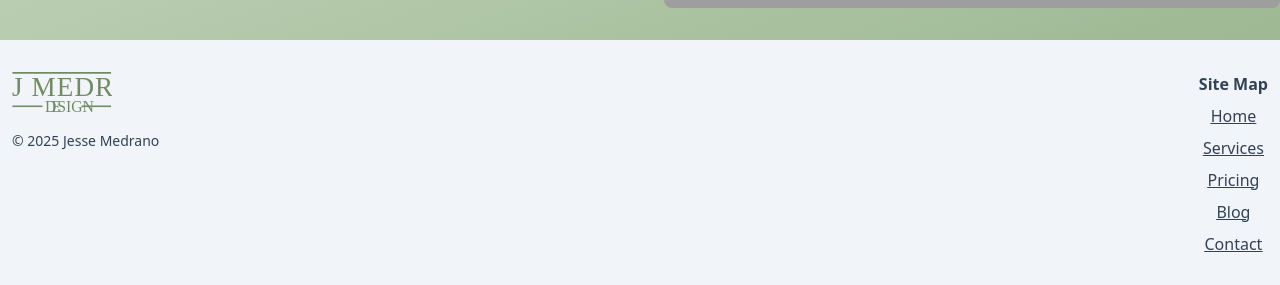
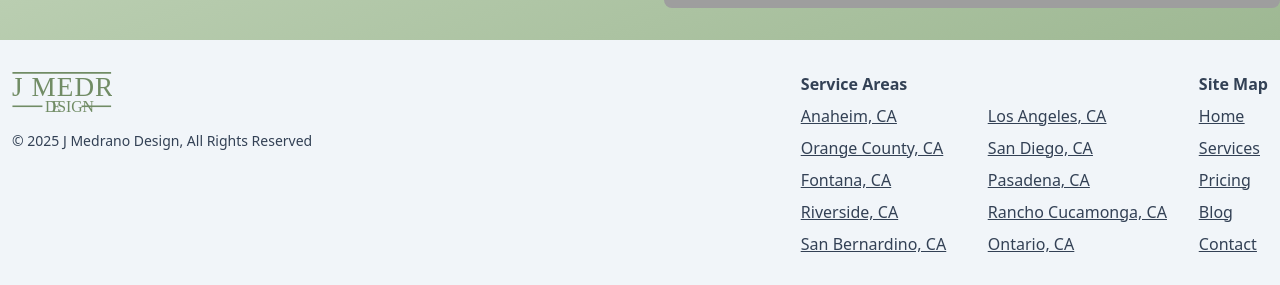
Before and after one commit to Jtamedrano/portfolio-2021, a Next.js app: page / in a window 1280 px wide. Shown: the part 2735-3020 px from the top of the page. Built offline with nearby package versions, Linux system fonts and the light colour scheme; no server answers; grey boxes are pictures that could not be loaded.

Commit message:
task: locations in footer

```diff
--- a/src/components/PageFooter/PageFooter.tsx
+++ b/src/components/PageFooter/PageFooter.tsx
@@ -1,18 +1,31 @@
 import Image from "next/image";
 import Link from "next/link";
-import { NAVIGATION } from "../../constants/nav";
+import { LOCATIONS, NAVIGATION } from "../../constants/nav";
 
 const PageFooter = () => {
   return (
     <footer className="py-8 bg-slate-100">
-      <div className="container mx-auto flex justify-between px-3">
-        <div className="flex flex-col gap-4 text-slate-700">
+      <div className="container mx-auto flex flex-col-reverse md:flex-row items-center md:items-start justify-between px-3 gap-8">
+        <div className="flex flex-col items-center md:items-start gap-4 text-slate-700">
           <div>
             <Image src="/Logo.svg" alt="Logo" width={100} height={100} />
           </div>
-          <p className="text-sm text-slate-700">&copy; 2025 Jesse Medrano</p>
+          <p className="text-sm text-slate-700">
+            &copy; 2025 J Medrano Design, All Rights Reserved
+          </p>
         </div>
-        <div className="flex flex-col gap-2 text-slate-700 text-center">
+        <div className="flex gap-8 flex-col-reverse md:flex-row">
+          <div className="flex flex-col gap-2 text-slate-700 text-center md:text-left">
+            <h3 className="font-bold text-slate-700">Service Areas</h3>
+            <nav className="grid grid-cols-1 md:grid-cols-2 gap-2 underline">
+              {LOCATIONS.map((location) => (
+                <Link key={location} href={`/locations/${location}`}>
+                  {location}
+                </Link>
+              ))}
+            </nav>
+          </div>
+          <div className="flex flex-col gap-2 text-slate-700 text-center md:text-left">
             <h3 className="font-bold text-slate-700">Site Map</h3>
             <nav className="flex flex-col gap-2 underline">
               {NAVIGATION.map((nav) => (
@@ -27,6 +40,7 @@ const PageFooter = () => {
             </nav>
           </div>
         </div>
+      </div>
     </footer>
   );
 };
--- a/src/constants/nav.ts
+++ b/src/constants/nav.ts
@@ -20,3 +20,16 @@ export const NAVIGATION = [
     to: "/contact",
   },
 ];
+
+export const LOCATIONS = [
+  "Anaheim, CA",
+  "Los Angeles, CA",
+  "Orange County, CA",
+  "San Diego, CA",
+  "Fontana, CA",
+  "Pasadena, CA",
+  "Riverside, CA",
+  "Rancho Cucamonga, CA",
+  "San Bernardino, CA",
+  "Ontario, CA",
+];
```
Lines whose indentation alone changed are shown as unchanged.
